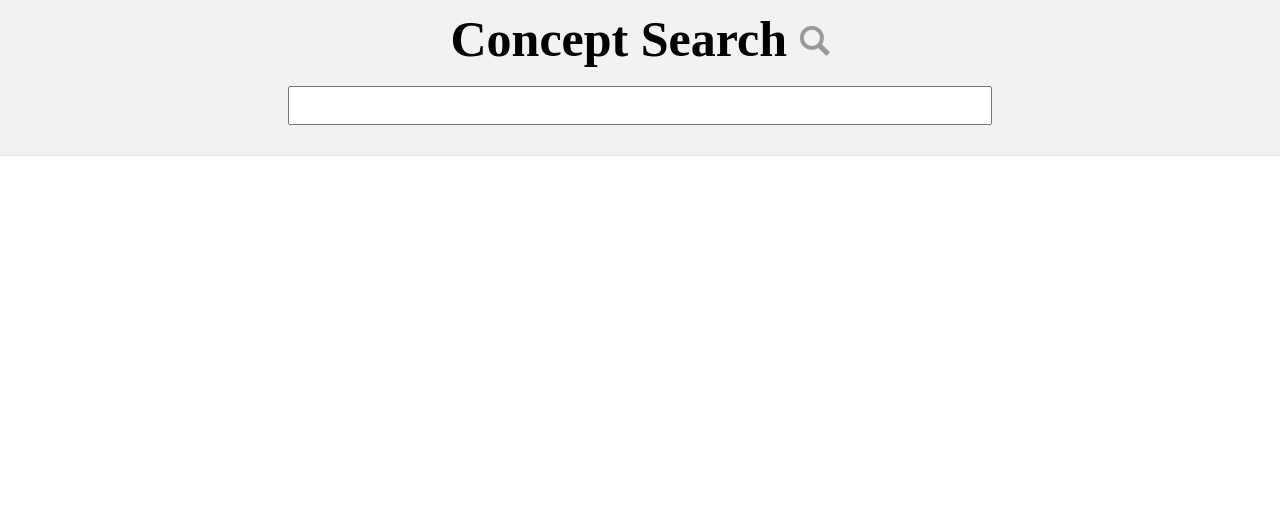
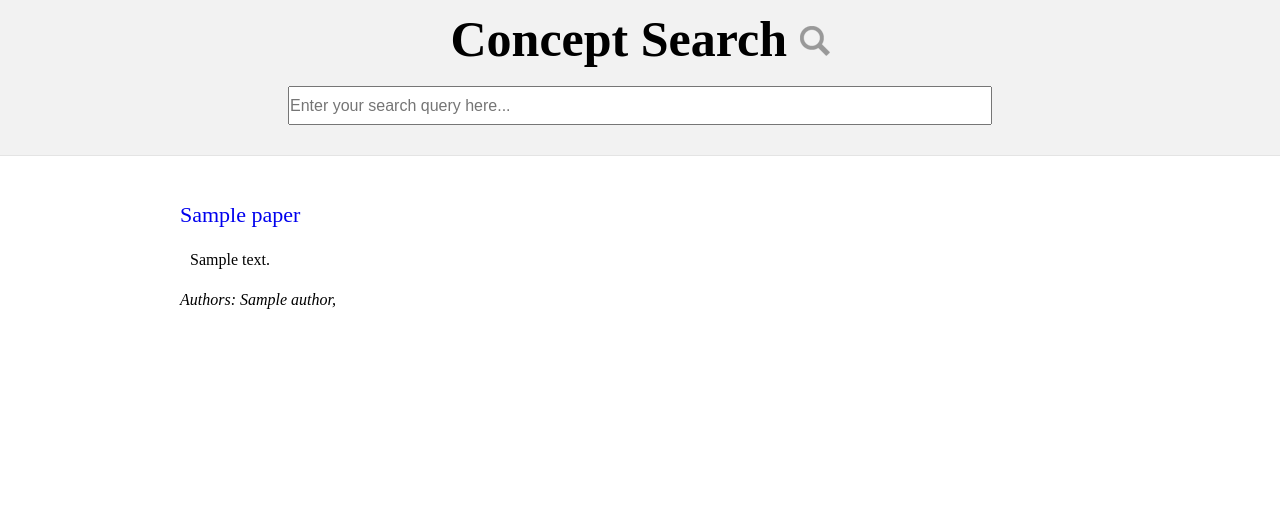
Before and after one commit to awalesushil/ir-lsa, a Flask app: template flaskapp/templates/home.html in a window 1280 px wide. Shown: the top 508 px of the page. Run offline with Flask 2, Linux system fonts and the light colour scheme; the template is opened without the code that fills it: most values are stand-ins (such as "Sample title", 1, 10 or a date in 2020).

Commit message:
Updated css and html pages

```diff
--- a/flaskapp/static/site.css
+++ b/flaskapp/static/site.css
@@ -50,3 +50,21 @@
     border-top: 1px solid rgb(228, 228, 228);
     padding: 10px 100px;
 }
+
+#paper_title {
+    text-decoration: none;
+    font-size: 22px;
+}
+
+#search_result {
+    padding-top: 10px;
+}
+
+#summary {
+    padding-left: 10px;
+    text-overflow: ellipsis;
+    overflow: hidden;
+    -webkit-line-clamp: 2;
+    max-height: 5.2rem;
+    line-height: 1.7rem;
+}
--- a/flaskapp/templates/home.html
+++ b/flaskapp/templates/home.html
@@ -6,7 +6,7 @@ Concept Search
 
 {% block searchbar %}
 <form action="/search" autocomplete="off">
-    <input type="text" name="query" id="querybar">
+    <input type="text" name="query" id="querybar" placeholder="Enter your search query here...">
 </form>
 {% endblock %}
 
@@ -15,5 +15,21 @@ Concept Search
 
 {% block resultsection %}
 <div id="search_result">
+    {% if papers %}
+        <br><br>
+        {% for pid, p in papers.items(): %}
+            <a id="paper_title" href="{{ p['links'][1]['href'] }}" target="_blank">{{ p['title'] }}</a>
+            <br><br>
+            <p id="summary">
+                {{ p['summary'] }}
+            </p>
+            <br>
+            <em>Authors:</em>
+            {% for author in p['authors']: %}
+                <em>{{ author['name'] }},</em>
+            {% endfor %}
+            <br><br>
+        {% endfor %}
+    {% endif %}
 </div>
 {% endblock %}
```
